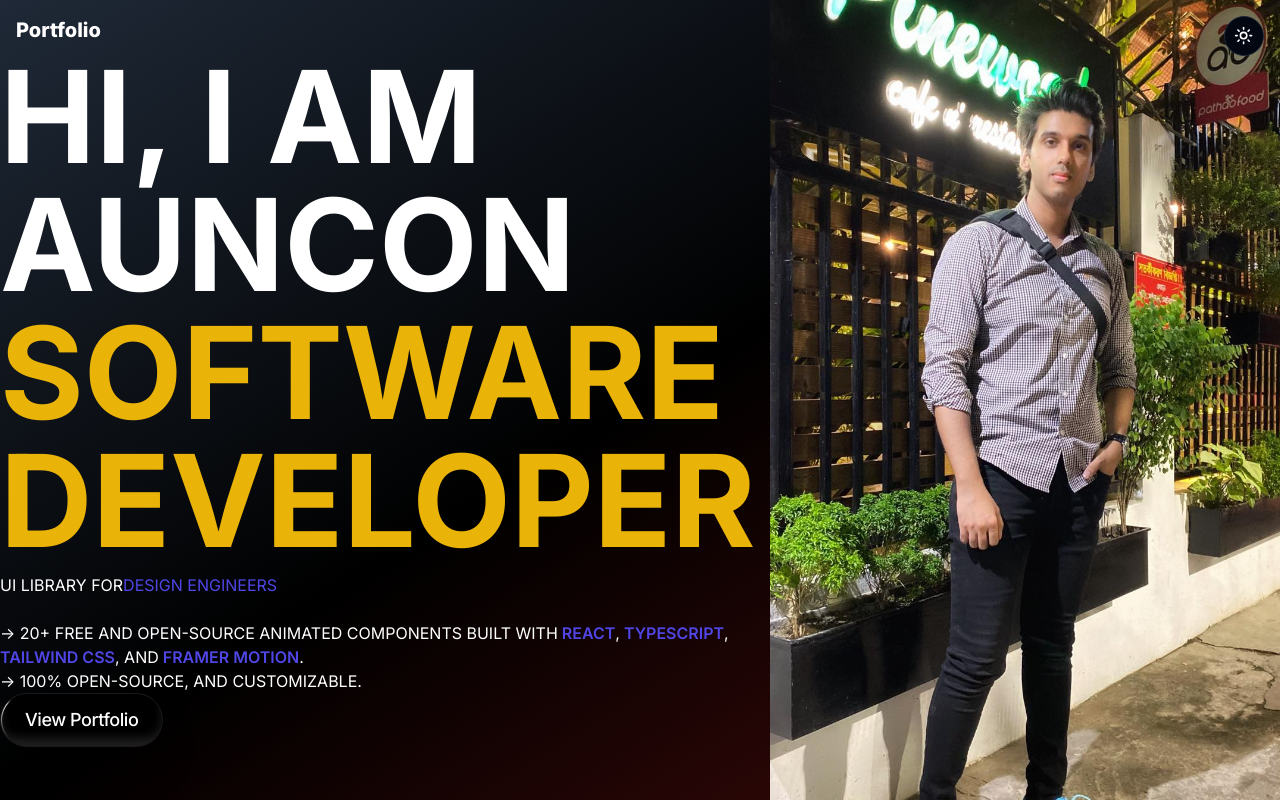
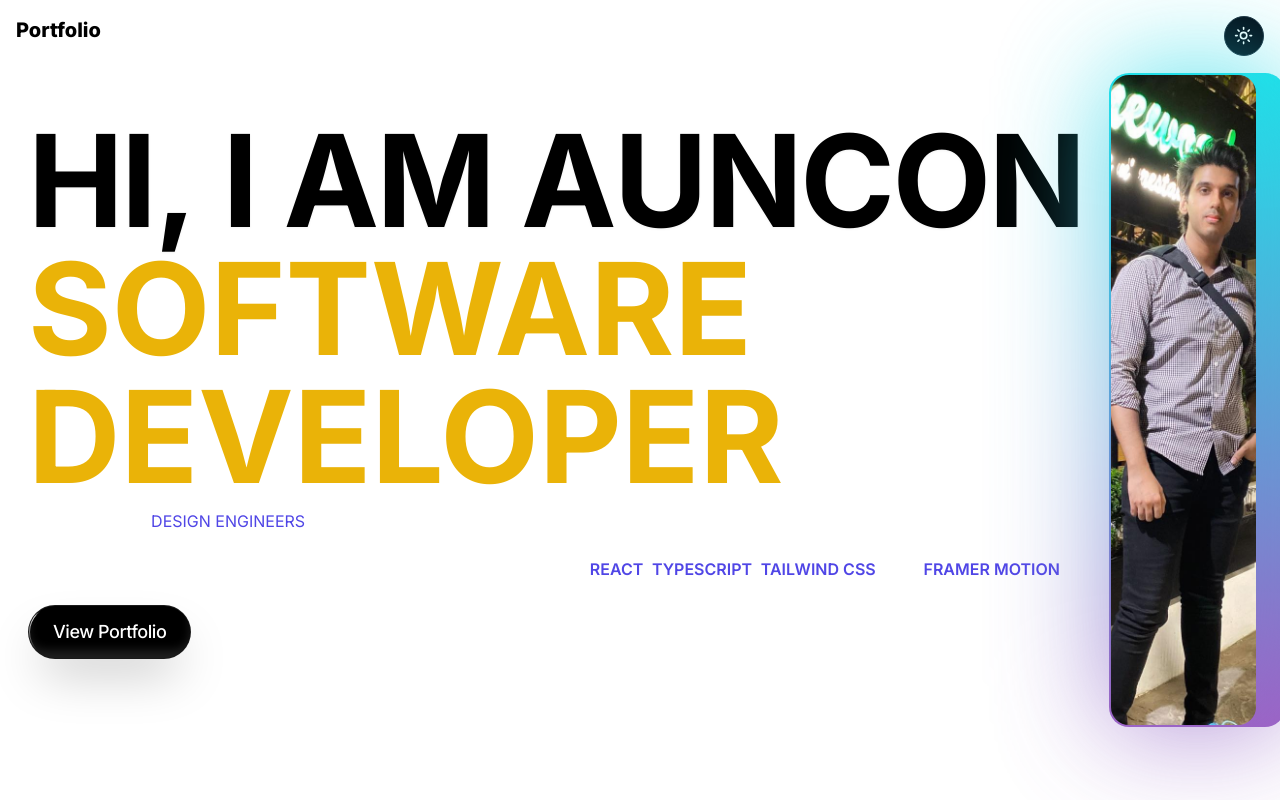
Before and after one commit to Auncon2/Portfolio, a Next.js app: page / in a window 1280 px wide. Built offline with nearby package versions, Linux system fonts and the light colour scheme.

Commit message:
hero section inprogress

```diff
--- a/src/app/layout.tsx
+++ b/src/app/layout.tsx
@@ -3,7 +3,6 @@ import { Inter } from "next/font/google";
 import "./globals.css";
 import NavBar from "@/modules/Nav/NavBar";
 import { ThemeProvider } from "@/components/ui/ThemeProvider";
-
 
 const inter = Inter({ subsets: ["latin"] });
 
@@ -26,9 +25,6 @@ export default function RootLayout({
           enableSystem
           disableTransitionOnChange
         >
-          {/* <NavBar /> */}
-
-
           {children}
         </ThemeProvider>
       </body>
--- /dev/null
+++ b/src/components/magicui/blur-in.tsx
@@ -0,0 +1,39 @@
+"use client";
+
+import { motion } from "framer-motion";
+
+import { cn } from "@/lib/utils";
+
+interface BlurIntProps {
+  word: string;
+  className?: string;
+  variant?: {
+    hidden: { filter: string; opacity: number };
+    visible: { filter: string; opacity: number };
+  };
+  duration?: number;
+}
+const BlurIn = ({ word, className, variant, duration = 1 }: BlurIntProps) => {
+  const defaultVariants = {
+    hidden: { filter: "blur(10px)", opacity: 0 },
+    visible: { filter: "blur(0px)", opacity: 1 },
+  };
+  const combinedVariants = variant || defaultVariants;
+
+  return (
+    <motion.h1
+      initial="hidden"
+      animate="visible"
+      transition={{ duration }}
+      variants={combinedVariants}
+      className={cn(
+        className,
+        // "font-display text-center text-4xl font-bold tracking-[-0.02em] drop-shadow-sm md:text-7xl md:leading-[5rem]",
+      )}
+    >
+      {word}
+    </motion.h1>
+  );
+};
+
+export default BlurIn;
--- a/src/components/magicui/letter-pullup.tsx
+++ b/src/components/magicui/letter-pullup.tsx
@@ -29,7 +29,7 @@ export default function LetterPullup({
   };
 
   return (
-    <div className="flex justify-center">
+    <div className="flex ">
       {letters.map((letter, i) => (
         <motion.h1
           key={i}
@@ -38,8 +38,8 @@ export default function LetterPullup({
           animate="animate"
           custom={i}
           className={cn(
-            "font-display text-center text-4xl font-bold tracking-[-0.02em] text-black drop-shadow-sm dark:text-white md:text-4xl md:leading-[5rem]",
-            className,
+            "font-display text-center text-4xl font-bold tracking-[-0.02em] text-black drop-shadow-sm dark:text-white  md:text-9xl md:leading-[5rem]",
+            className
           )}
         >
           {letter === " " ? <span>&nbsp;</span> : letter}
--- /dev/null
+++ b/src/components/magicui/neon-gradient-card.tsx
@@ -0,0 +1,152 @@
+"use client";
+
+import {
+  CSSProperties,
+  ReactElement,
+  ReactNode,
+  useEffect,
+  useRef,
+  useState,
+} from "react";
+
+import { cn } from "@/lib/utils";
+
+interface NeonColorsProps {
+  firstColor: string;
+  secondColor: string;
+}
+
+interface NeonGradientCardProps {
+  /**
+   * @default <div />
+   * @type ReactElement
+   * @description
+   * The component to be rendered as the card
+   * */
+  as?: ReactElement;
+  /**
+   * @default ""
+   * @type string
+   * @description
+   * The className of the card
+   */
+  className?: string;
+
+  /**
+   * @default ""
+   * @type ReactNode
+   * @description
+   * The children of the card
+   * */
+  children?: ReactNode;
+
+  /**
+   * @default 5
+   * @type number
+   * @description
+   * The size of the border in pixels
+   * */
+  borderSize?: number;
+
+  /**
+   * @default 20
+   * @type number
+   * @description
+   * The size of the radius in pixels
+   * */
+  borderRadius?: number;
+
+  /**
+   * @default "{ firstColor: '#ff00aa', secondColor: '#00FFF1' }"
+   * @type string
+   * @description
+   * The colors of the neon gradient
+   * */
+  neonColors?: NeonColorsProps;
+
+  [key: string]: any;
+}
+
+const NeonGradientCard: React.FC<NeonGradientCardProps> = ({
+  className,
+  children,
+  borderSize = 2,
+  borderRadius = 20,
+  neonColors = {
+    firstColor: "#ff00aa",
+    secondColor: "#00FFF1",
+  },
+  ...props
+}) => {
+  const containerRef = useRef<HTMLDivElement>(null);
+  const [dimensions, setDimensions] = useState({ width: 0, height: 0 });
+
+  useEffect(() => {
+    const updateDimensions = () => {
+      if (containerRef.current) {
+        const { offsetWidth, offsetHeight } = containerRef.current;
+        setDimensions({ width: offsetWidth, height: offsetHeight });
+      }
+    };
+
+    updateDimensions();
+    window.addEventListener("resize", updateDimensions);
+
+    return () => {
+      window.removeEventListener("resize", updateDimensions);
+    };
+  }, []);
+
+  useEffect(() => {
+    if (containerRef.current) {
+      const { offsetWidth, offsetHeight } = containerRef.current;
+      setDimensions({ width: offsetWidth, height: offsetHeight });
+    }
+  }, [children]);
+
+  return (
+    <div
+      ref={containerRef}
+      style={
+        {
+          "--border-size": `${borderSize}px`,
+          "--border-radius": `${borderRadius}px`,
+          "--neon-first-color": neonColors.firstColor,
+          "--neon-second-color": neonColors.secondColor,
+          "--card-width": `${dimensions.width}px`,
+          "--card-height": `${dimensions.height}px`,
+          "--card-content-radius": `${borderRadius - borderSize}px`,
+          "--pseudo-element-background-image": `linear-gradient(0deg, ${neonColors.firstColor}, ${neonColors.secondColor})`,
+          "--pseudo-element-width": `${dimensions.width + borderSize * 2}px`,
+          "--pseudo-element-height": `${dimensions.height + borderSize * 2}px`,
+          "--after-blur": `${dimensions.width / 3}px`,
+        } as CSSProperties
+      }
+      className={cn(
+        "relative z-10 h-full w-full rounded-[var(--border-radius)]",
+        className
+      )}
+      {...props}
+    >
+      <div
+        className={cn(
+          "bg-[url('/bg/bg1.jpg')] bg-cover bg-center relative h-full min-h-[inherit] w-full rounded-[var(--card-content-radius)] bg-gray-100 p-6",
+          "before:absolute before:-left-[var(--border-size)] before:-top-[var(--border-size)] before:-z-10 before:block",
+          "before:h-[var(--pseudo-element-height)] before:w-[var(--pseudo-element-width)] before:rounded-[var(--border-radius)] before:content-['']",
+          "before:bg-[linear-gradient(0deg,var(--neon-first-color),var(--neon-second-color))] before:bg-[length:100%_200%]",
+          "before:animate-backgroundPositionSpin",
+          "after:absolute after:-left-[var(--border-size)] after:-top-[var(--border-size)] after:-z-10 after:block",
+          "after:h-[var(--pseudo-element-height)] after:w-[var(--pseudo-element-width)] after:rounded-[var(--border-radius)] after:blur-[var(--after-blur)] after:content-['']",
+          "after:bg-[linear-gradient(0deg,var(--neon-first-color),var(--neon-second-color))] after:bg-[length:100%_200%] after:opacity-80",
+          "after:animate-backgroundPositionSpin",
+          "dark:bg-neutral-900"
+        )}
+
+      >
+        {children}
+      </div>
+    </div>
+  );
+};
+
+export { NeonGradientCard };
--- a/src/modules/HomePage/HeroSectionV2.tsx
+++ b/src/modules/HomePage/HeroSectionV2.tsx
@@ -4,19 +4,32 @@ import ShimmerButton from "@/components/magicui/shimmer-button";
 import Image from "next/image";
 import React from "react";
 import NavbarV2 from "../Nav/NavbarV2";
+import { useTheme } from "next-themes";
+import LetterPullup from "@/components/magicui/letter-pullup";
+import BlurIn from "@/components/magicui/blur-in";
+import { NeonGradientCard } from "@/components/magicui/neon-gradient-card";
 
 const HeroSectionV2 = () => {
+  const { theme, setTheme } = useTheme();
+  console.log("theme", theme);
   return (
-    <div className="bg-gradient-to-br from-gray-800 via-black to-red-950 text-white w-full h-[800px] overflow-hidden relative">
+    <div className="bg-transparent dark:bg-gradient-to-br from-gray-800 via-black to-red-950 text-white w-full h-[800px] overflow-hidden relative">
       <NavbarV2 />
-      <div className="flex items-center justify-evenly h-full">
-        <div className="uppercase">
-          <BoxReveal boxColor={"#5046e6"} duration={0.5}>
+      <div className="flex items-center justify-around h-full pr-6">
+        <div className="uppercase px-7">
+          <LetterPullup words="Hi, I am Auncon" />
+          <BlurIn
+            word="Software Developer"
+            className="text-yellow-500 grid text-4xl md:text-9xl font-bold leading-tight mt-6"
+          />
+
+          {/* <BoxReveal boxColor={"#5046e6"} duration={0.5}>
             <div className="grid text-4xl md:text-9xl font-bold leading-tight">
-              <p>Hi, I am Auncon</p>
+              <p className={theme === "light" ?"text-black" :""}>Hi, I am Auncon</p>
+
               <span className="text-yellow-500">Software Developer</span>
             </div>
-          </BoxReveal>
+          </BoxReveal> */}
           <BoxReveal boxColor={"#5046e6"} duration={0.5}>
             <h2 className="mt-[.5rem] text-[1rem]">
               UI library for
@@ -53,7 +66,14 @@ const HeroSectionV2 = () => {
             </span>
           </ShimmerButton>
         </div>
-        <div className="bg-[url('/bg/bg1.jpg')] bg-cover bg-center w-[1000px] h-full"></div>
+        <NeonGradientCard className=" w-[850px] h-[650px] items-center justify-center text-center ">
+          {/* <span className="pointer-events-none z-10 h-full whitespace-pre-wrap bg-gradient-to-br from-[#ff2975] from-35% to-[#00FFF1] bg-clip-text text-center text-6xl font-bold leading-none tracking-tighter text-transparent dark:drop-shadow-[0_5px_5px_rgba(0,0,0,0.8)]">
+            Neon Gradient Card
+          </span> */}
+          <span></span>
+        </NeonGradientCard>
+
+        {/* <div className="bg-[url('/bg/bg1.jpg')] bg-cover bg-center w-[900px] h-[650px] mr-7"></div> */}
       </div>
     </div>
   );
--- a/src/modules/Nav/NavbarV2.tsx
+++ b/src/modules/Nav/NavbarV2.tsx
@@ -1,10 +1,14 @@
 import { ModeToggle } from "@/components/ui/ModeToggle";
+
 import Link from "next/link";
 
 const NavbarV2 = () => {
   return (
     <div className="flex justify-between p-4 bg-transparent absolute top-0 left-0 w-full">
-      <Link href={"/"} className="text-left text-xl font-extrabold">
+      <Link
+        href={"/"}
+        className="text-black dark:text-white text-left text-xl font-extrabold"
+      >
         Portfolio
       </Link>
       <ModeToggle />
--- a/tailwind.config.ts
+++ b/tailwind.config.ts
@@ -1,13 +1,13 @@
-import type { Config } from "tailwindcss"
+import type { Config } from "tailwindcss";
 
 const config = {
   darkMode: ["class"],
   content: [
-    './pages/**/*.{ts,tsx}',
-    './components/**/*.{ts,tsx}',
-    './app/**/*.{ts,tsx}',
-    './src/**/*.{ts,tsx}',
-	],
+    "./pages/**/*.{ts,tsx}",
+    "./components/**/*.{ts,tsx}",
+    "./app/**/*.{ts,tsx}",
+    "./src/**/*.{ts,tsx}",
+  ],
   prefix: "",
   theme: {
     container: {
@@ -67,14 +67,20 @@ const config = {
           from: { height: "var(--radix-accordion-content-height)" },
           to: { height: "0" },
         },
+        "background-position-spin": {
+          "0%": { backgroundPosition: "top center" },
+          "100%": { backgroundPosition: "bottom center" },
+        },
       },
       animation: {
         "accordion-down": "accordion-down 0.2s ease-out",
         "accordion-up": "accordion-up 0.2s ease-out",
+        backgroundPositionSpin:
+          "background-position-spin 3000ms infinite alternate",
       },
     },
   },
   plugins: [require("tailwindcss-animate")],
-} satisfies Config
+} satisfies Config;
 
-export default config
+export default config;
```
